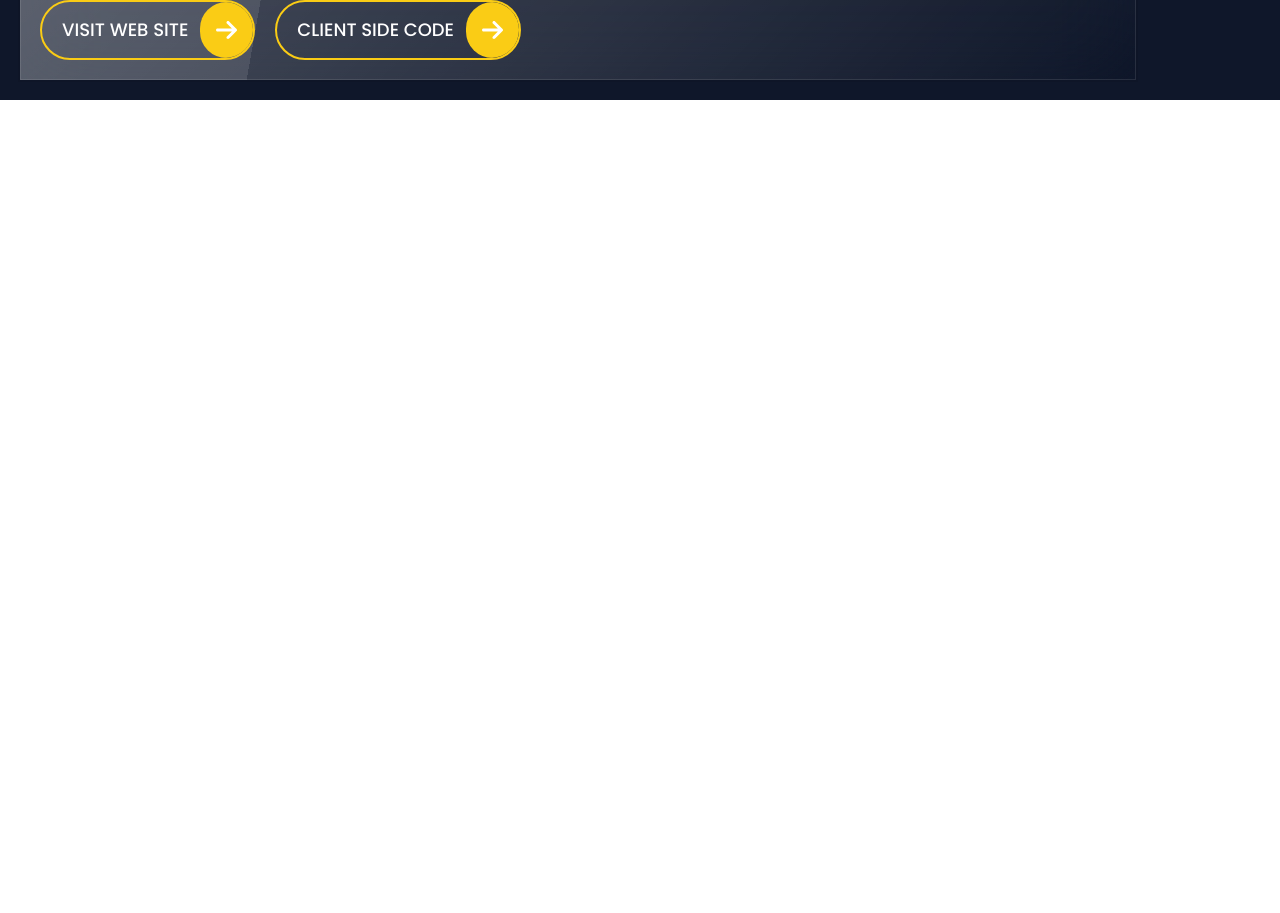
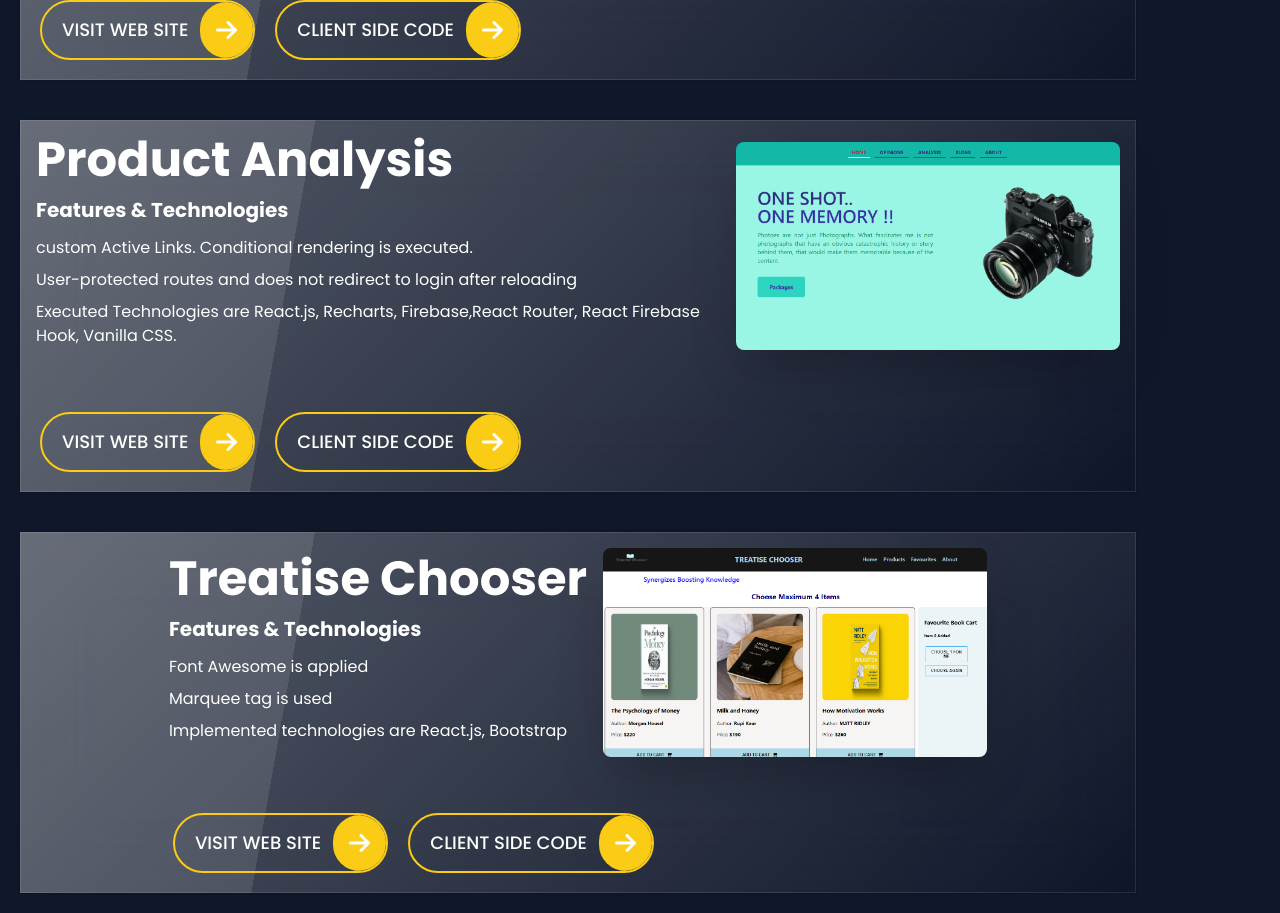
Before and after one commit to engrkashem/kashem-dev-portfolio, a React (Create React App) app: page /projects in a window 1280 px wide. Shown: the part 1420-2333 px from the top of the page. Before the commit the page ends 1520 px from the top, so only its background shows below. Built offline with nearby package versions, Linux system fonts and the light colour scheme.

Commit message:
projects five addeed to projects pages

```diff
--- /dev/null
+++ b/src/Components/Projects/Project4.js
@@ -0,0 +1,35 @@
+import React from 'react';
+import { FontAwesomeIcon } from '@fortawesome/react-fontawesome';
+import { faArrowRight } from '@fortawesome/free-solid-svg-icons';
+import project4Banner from '../../images/project4_banner.png';
+
+const Project4 = () => {
+    return (
+        <div className="hero glass text-white ">
+            <div>
+                <div className=' hero-content flex-col lg:flex-row-reverse'>
+                    <img src={project4Banner} className="max-w-sm rounded-lg shadow-2xl" alt='Project banner' />
+                    <div>
+                        <h1 className="text-5xl font-bold">Product Analysis</h1>
+                        <h2 className=' my-3 text-xl font-semibold'>Features & Technologies</h2>
+                        <ul>
+                            <li className='mb-2 '>custom Active Links. Conditional rendering is executed.</li>
+                            <li className='mb-2' >User-protected routes and does not redirect to login after reloading  </li>
+                            <li className='mb-2'>Executed Technologies are React.js, Recharts, Firebase,React Router, React Firebase Hook, Vanilla CSS.</li>
+                        </ul>
+                    </div>
+                </div>
+                <div className='flex gap-5 p-5'>
+                    <button className="button text-white font-medium text-lg border-2 border-yellow-400 rounded-full pl-5 mt-5"> <a className=' flex items-center' href="https://react-event-manager.netlify.app/" target={'_blank'}>
+                        Visit Web Site <FontAwesomeIcon icon={faArrowRight} className='ml-3 text-2xl p-4 bg-yellow-400 rounded-full'></FontAwesomeIcon>
+                    </a></button>
+                    <button className="button text-white font-medium text-lg border-2 border-yellow-400 rounded-full pl-5 mt-5"> <a className=' flex items-center' href="https://github.com/engrkashem/product-analysis-clients" target={'_blank'}>
+                        Client Side Code <FontAwesomeIcon icon={faArrowRight} className='ml-3 text-2xl p-4 bg-yellow-400 rounded-full'></FontAwesomeIcon>
+                    </a></button>
+                </div>
+            </div>
+        </div>
+    );
+};
+
+export default Project4;
--- /dev/null
+++ b/src/Components/Projects/Project5.js
@@ -0,0 +1,35 @@
+import React from 'react';
+import { FontAwesomeIcon } from '@fortawesome/react-fontawesome';
+import { faArrowRight } from '@fortawesome/free-solid-svg-icons';
+import project5Banner from '../../images/project5_banner.png';
+
+const Project5 = () => {
+    return (
+        <div className="hero glass text-white ">
+            <div>
+                <div className=' hero-content flex-col lg:flex-row-reverse'>
+                    <img src={project5Banner} className="max-w-sm rounded-lg shadow-2xl" alt='Project banner' />
+                    <div>
+                        <h1 className="text-5xl font-bold">Treatise Chooser</h1>
+                        <h2 className=' my-3 text-xl font-semibold'>Features & Technologies</h2>
+                        <ul>
+                            <li className='mb-2' >Font Awesome is applied </li>
+                            <li className='mb-2 '>Marquee tag is used</li>
+                            <li className='mb-2'>Implemented technologies are React.js, Bootstrap</li>
+                        </ul>
+                    </div>
+                </div>
+                <div className='flex gap-5 p-5'>
+                    <button className="button text-white font-medium text-lg border-2 border-yellow-400 rounded-full pl-5 mt-5"> <a className=' flex items-center' href="https://treatise-chooser.netlify.app/index.html" target={'_blank'}>
+                        Visit Web Site <FontAwesomeIcon icon={faArrowRight} className='ml-3 text-2xl p-4 bg-yellow-400 rounded-full'></FontAwesomeIcon>
+                    </a></button>
+                    <button className="button text-white font-medium text-lg border-2 border-yellow-400 rounded-full pl-5 mt-5"> <a className=' flex items-center' href="https://github.com/engrkashem/treatise-chooser-for-confused-buyer" target={'_blank'}>
+                        Client Side Code <FontAwesomeIcon icon={faArrowRight} className='ml-3 text-2xl p-4 bg-yellow-400 rounded-full'></FontAwesomeIcon>
+                    </a></button>
+                </div>
+            </div>
+        </div>
+    );
+};
+
+export default Project5;
--- a/src/Components/Projects/Projects.js
+++ b/src/Components/Projects/Projects.js
@@ -3,6 +3,8 @@ import Project1 from '../Home/Project1';
 import Project2 from '../Home/Project2';
 import Project3 from '../Home/Project3';
 import SideNav from '../SideNav/SideNav';
+import Project4 from './Project4';
+import Project5 from './Project5';
 
 const Projects = () => {
     return (
@@ -13,6 +15,8 @@ const Projects = () => {
                 <Project1></Project1>
                 <Project2></Project2>
                 <Project3></Project3>
+                <Project4></Project4>
+                <Project5></Project5>
             </div>
         </div>
     );
```
Also changed, not shown: src/images/project4_banner.png (added), src/images/project5_banner.png (added).
